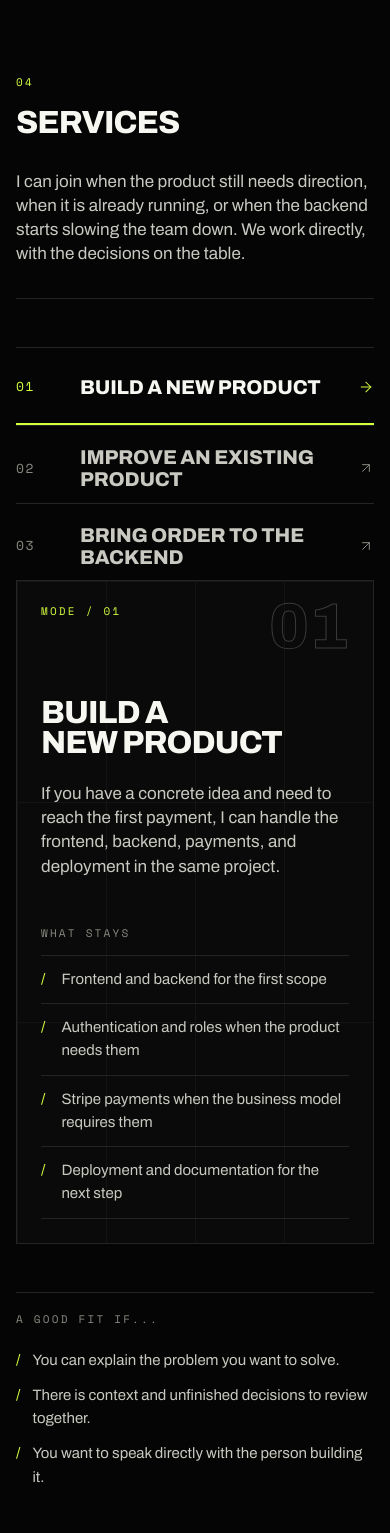
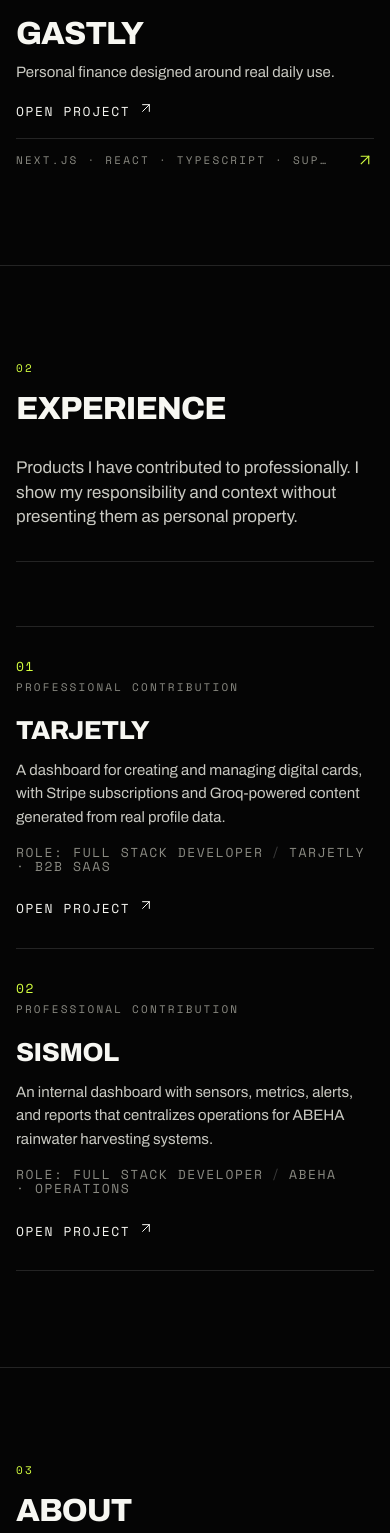
Before and after one commit to elmerjacobo97/portfolio-gsap-v2, a Next.js app: page /en in a window 390 px wide. Shown: the part 2630-4163 px from the top of the page. Built offline with nearby package versions, Linux system fonts and the light colour scheme; no server answers.

Commit message:
Add experience and animated project showcase sections
- Create responsive experience listing with localized project details
- Add editorial project cards with media, metadata, links, and hover states
- Animate project cards on scroll with GSAP motion preferences

```diff
--- /dev/null
+++ b/components/sections/Experience.tsx
@@ -0,0 +1,74 @@
+import { ArrowLink } from "@/components/ui/ArrowLink";
+import { professionalProjects } from "@/data/projects";
+import type { Dictionary } from "@/i18n/dictionary";
+import type { Locale } from "@/i18n/config";
+import { t } from "@/i18n/t";
+import { SectionHeader } from "./SectionHeader";
+
+export function Experience({
+	dict,
+	locale,
+}: {
+		dict: Dictionary["experience"];
+	locale: Locale;
+}) {
+	return (
+		<section
+			id="experience"
+			aria-label={dict.title}
+			className="border-rule border-t py-[var(--spacing-section)]"
+		>
+			<div className="grid-page">
+				<SectionHeader index={dict.index} title={dict.title} lead={dict.lead} />
+			</div>
+
+			<div className="grid-page mt-16 md:mt-20">
+				<div className="border-rule col-span-12 border-t lg:col-span-10 lg:col-start-2">
+					{professionalProjects().map((project, index) => {
+						const href = project.liveUrl ?? project.repoUrl;
+
+						return (
+							<article
+								key={project.slug}
+								className="border-rule grid grid-cols-12 gap-x-[var(--spacing-gutter)] gap-y-6 border-b py-8 md:py-10"
+							>
+								<div className="col-span-12 md:col-span-3">
+									<p className="u-meta text-accent">
+										{String(index + 1).padStart(2, "0")}
+									</p>
+									<p className="u-label text-text-dim mt-2">
+										{dict.contribution}
+									</p>
+								</div>
+
+								<div className="col-span-12 md:col-span-6">
+									<h3 className="text-h2 u-wide">{t(project.title, locale)}</h3>
+									<p className="text-body text-text-secondary mt-4 max-w-[48ch]">
+										{t(project.summary, locale)}
+									</p>
+									<p className="u-meta text-text-dim mt-4">
+										{dict.role}: {t(project.role, locale)}
+										<span aria-hidden className="text-outline mx-2">
+											/
+										</span>
+										{t(project.client, locale)}
+									</p>
+								</div>
+
+								{href ? (
+									<ArrowLink
+										href={href}
+										external
+										className="u-meta text-accent col-span-12 self-end md:col-span-3 md:justify-self-end"
+									>
+										{dict.openProject}
+									</ArrowLink>
+								) : null}
+							</article>
+						);
+					})}
+				</div>
+			</div>
+		</section>
+	);
+}
--- /dev/null
+++ b/components/sections/Projects.tsx
@@ -0,0 +1,73 @@
+'use client'
+
+import { useRef } from 'react'
+
+import { personalProjects } from '@/data/projects'
+import type { Dictionary } from '@/i18n/dictionary'
+import type { Locale } from '@/i18n/config'
+import { ProjectCard } from '@/components/work/ProjectCard'
+import { gsap, useGSAP } from '@/lib/gsap'
+import { DUR, EASE, OK } from '@/lib/motion'
+import { SectionHeader } from './SectionHeader'
+
+export function Projects({
+  dict,
+  locale,
+}: {
+	dict: Dictionary['projects']
+	locale: Locale
+}) {
+  const containerRef = useRef<HTMLDivElement>(null)
+
+  useGSAP(
+    () => {
+      const mm = gsap.matchMedia()
+
+      mm.add(OK, () => {
+        const container = containerRef.current
+        if (!container || container.getBoundingClientRect().top <= window.innerHeight) return
+
+        const cards = Array.from(container.querySelectorAll<HTMLElement>('.project-card'))
+
+        gsap.fromTo(
+          cards,
+          { opacity: 0, y: 24 },
+          {
+            opacity: 1,
+            y: 0,
+            duration: DUR.slow,
+            ease: EASE.brutal,
+            stagger: 0.12,
+            scrollTrigger: { trigger: container, start: 'top 82%', once: true },
+          },
+        )
+      })
+
+      return () => mm.revert()
+    },
+    { scope: containerRef },
+  )
+
+  return (
+    <section id="projects" className="py-[var(--spacing-section)]">
+      <div className="grid-page">
+        <SectionHeader index={dict.index} title={dict.title} lead={dict.lead} />
+      </div>
+
+      <div
+        ref={containerRef}
+        className="grid-page mt-16 gap-y-16 md:mt-20 md:gap-y-24 lg:gap-y-[12vh]"
+      >
+        {personalProjects().map((project, i) => (
+          <ProjectCard
+            key={project.slug}
+            project={project}
+            locale={locale}
+            index={i}
+            openLabel={dict.openProject}
+          />
+        ))}
+      </div>
+    </section>
+  )
+}
--- /dev/null
+++ b/components/work/ProjectCard.tsx
@@ -0,0 +1,101 @@
+"use client";
+
+import { ArrowUpRight } from "lucide-react";
+
+import type { Project } from "@/data/projects";
+import type { Locale } from "@/i18n/config";
+import { t } from "@/i18n/t";
+import { cn } from "@/lib/cn";
+import { ArrowLink } from "@/components/ui/ArrowLink";
+import { MediaPlate } from "./MediaPlate";
+
+/** Editorial project link. Motion belongs to the section entrance, not hover. */
+const PLACEMENT = [
+	"lg:col-span-10 lg:col-start-2",
+	"lg:col-span-6 lg:col-start-1",
+	"lg:col-span-6 lg:col-start-7",
+	"lg:col-span-6 lg:col-start-1",
+	"lg:col-span-6 lg:col-start-7",
+] as const;
+
+export function ProjectCard({
+	project,
+	locale,
+	index,
+	openLabel,
+}: {
+	project: Project;
+	locale: Locale;
+	index: number;
+	openLabel: string;
+}) {
+	const href = project.liveUrl ?? project.repoUrl;
+	const title = t(project.title, locale);
+
+	return (
+		<article
+			className={cn(
+				"project-card group col-span-12",
+				PLACEMENT[index % PLACEMENT.length],
+			)}
+		>
+			<div className="flex items-baseline justify-between gap-6 border-rule border-y py-3">
+				<div className="u-meta text-text-dim flex min-w-0 flex-wrap gap-x-3 gap-y-1">
+					<span className="text-accent">
+						{String(index + 1).padStart(2, "0")}
+					</span>
+					<span>{t(project.client, locale)}</span>
+					<span aria-hidden className="text-outline">
+						/
+					</span>
+					<span>{project.year}</span>
+				</div>
+				<span className="u-label text-text-dim hidden shrink-0 sm:block">
+					{t(project.role, locale)}
+				</span>
+			</div>
+
+			<MediaPlate
+				project={project}
+				locale={locale}
+				wide={index === 0}
+				className="project-card-media mt-5 border-rule-strong transition-[border-color] duration-300 group-hover:border-accent"
+			/>
+
+			<div className="mt-5 grid grid-cols-12 items-end gap-x-[var(--spacing-gutter)] gap-y-4">
+				<div className="col-span-12 lg:col-span-8">
+					<h3 className="text-h1 u-wide transition-colors duration-300 group-hover:text-accent">
+						{title}
+					</h3>
+					<p className="text-body text-text-secondary mt-3 max-w-[48ch]">
+						{t(project.tagline, locale)}
+					</p>
+				</div>
+
+				{href ? (
+					<ArrowLink
+						href={href}
+						external
+						className="u-meta text-accent col-span-12 lg:col-span-4 lg:justify-self-end"
+					>
+						{openLabel}
+					</ArrowLink>
+				) : null}
+			</div>
+
+			<div className="mt-5 flex items-center justify-between gap-6 border-rule border-t pt-3">
+				<p className="u-label text-text-dim truncate">
+					{project.stack.slice(0, 4).join(" · ")}
+				</p>
+				<ArrowUpRight
+					aria-hidden
+					size={18}
+					strokeWidth={1.5}
+					strokeLinecap="square"
+					strokeLinejoin="miter"
+					className="text-accent shrink-0 transition-transform duration-300 group-hover:translate-x-1 group-hover:-translate-y-1"
+				/>
+			</div>
+		</article>
+	);
+}
```
